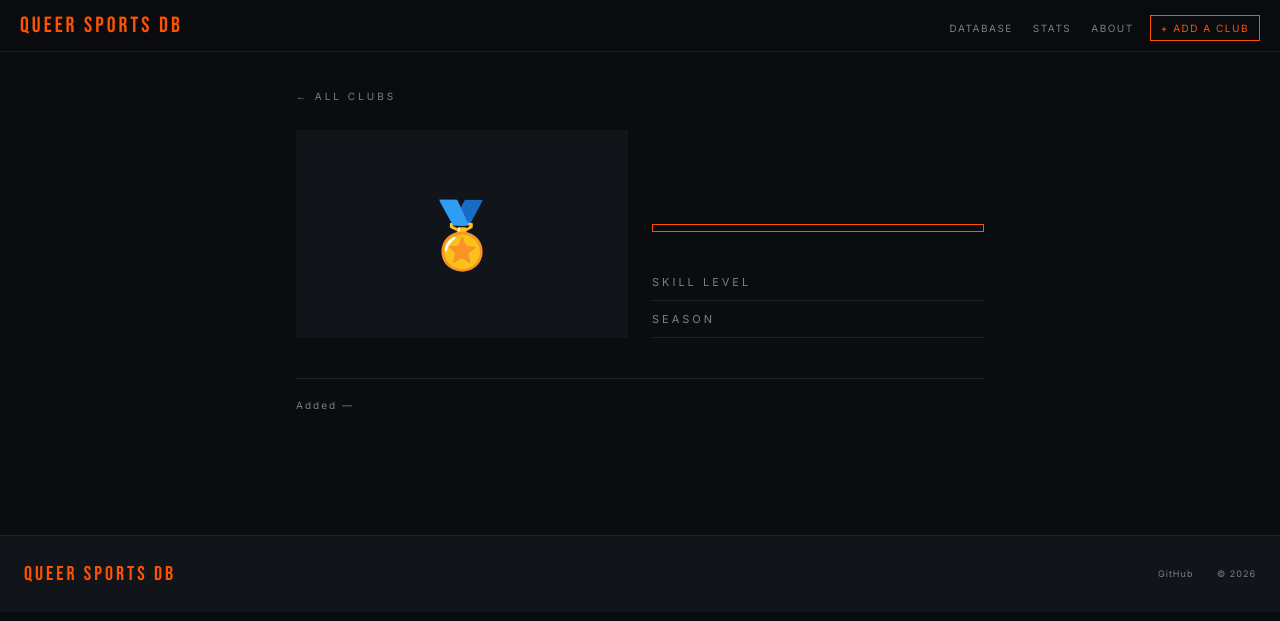
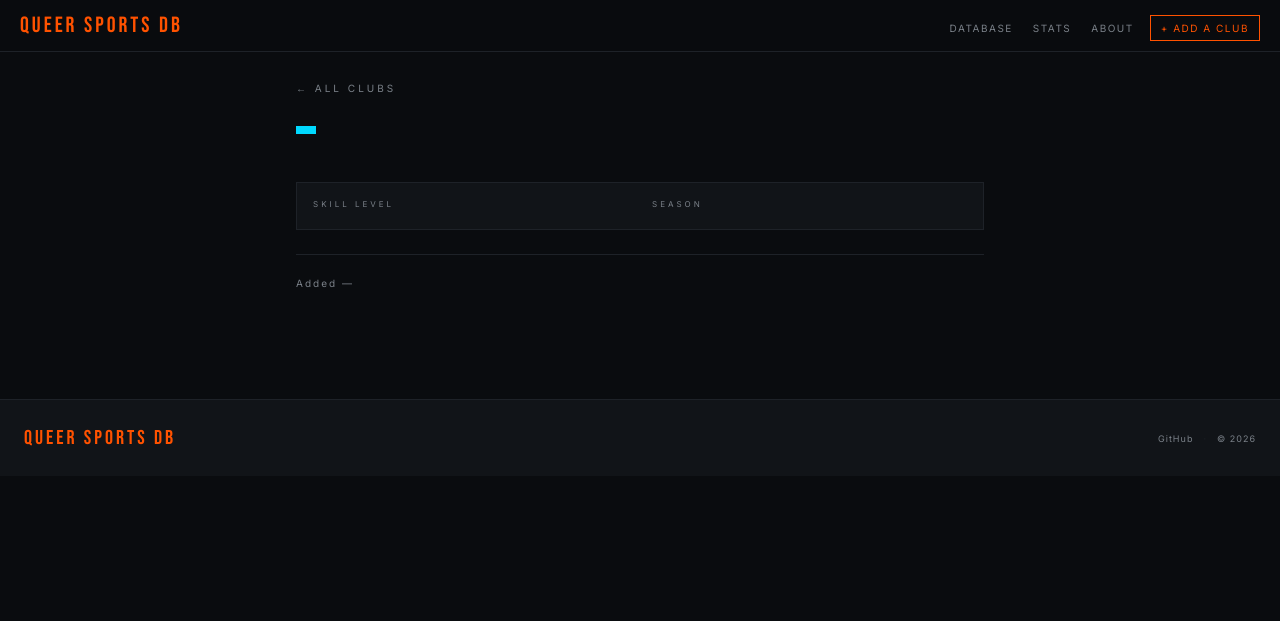
Before and after one commit to rsamuels1/dykesportsdb, a Flask app: template templates/club_detail.html in a window 1280 px wide. Shown: the top 621 px of the page. Run offline with Flask 3, Linux system fonts and the light colour scheme; the template is opened without the code that fills it, so the values that code supplies are empty; parts of the project's set-up code (start-up, migrations or seed data) failed here and were passed over; some libraries are stand-ins or nearby versions.

Commit message:
update to club detail pages

```diff
--- a/app.py
+++ b/app.py
@@ -199,7 +199,7 @@ def club_detail(club_id):
     club = cur.fetchone()
     if club is None:
         return "Club not found", 404
-    return render_template("club_detail.html", club=club)
+    return render_template("club_detail.html", club=club, sport_emoji=SPORT_EMOJI)
 
 
 @app.route("/submit", methods=["GET", "POST"])
--- a/templates/club_detail.html
+++ b/templates/club_detail.html
@@ -4,41 +4,38 @@
 
 {% block head %}
 <style>
-.detail-page { max-width: 720px; margin: 0 auto; padding: 32px 16px 64px; }
+.detail-page { max-width: 720px; margin: 0 auto; padding: 24px 16px 48px; }
 
-.detail-back { display: inline-block; font-size: 10px; letter-spacing: 3px; text-transform: uppercase; color: var(--adim); text-decoration: none; margin-bottom: 28px; }
+.detail-back { display: inline-block; font-size: 10px; letter-spacing: 3px; text-transform: uppercase; color: var(--adim); text-decoration: none; margin-bottom: 20px; }
 .detail-back:hover { color: var(--green); }
 
-.detail-hero { display: grid; grid-template-columns: 1fr 1fr; gap: 24px; margin-bottom: 40px; }
-@media (max-width: 560px) { .detail-hero { grid-template-columns: 1fr; } }
-
-.detail-img { aspect-ratio: 16/10; overflow: hidden; background: var(--bg2); display: flex; align-items: center; justify-content: center; }
-.detail-img img { width: 100%; height: 100%; object-fit: cover; display: block; filter: grayscale(100%); }
-
+.detail-header { margin-bottom: 28px; }
+.detail-emoji { font-size: 32px; margin-bottom: 12px; }
+.detail-name { font-family: var(--fhead); font-size: 32px; letter-spacing: 2px; line-height: 1.1; margin-bottom: 12px; }
 .detail-sport {
     display: inline-block; font-size: 9px; letter-spacing: 3px; text-transform: uppercase;
-    border: 1px solid var(--amber); color: var(--amber); padding: 3px 10px; margin-bottom: 12px;
+    background: #00D9FF; color: #060606; padding: 4px 10px; margin-bottom: 16px;
 }
-.detail-name { font-family: var(--fhead); font-size: clamp(28px, 6vw, 48px); letter-spacing: 2px; line-height: 1.05; margin-bottom: 20px; }
 
-.detail-meta { display: flex; flex-direction: column; justify-content: flex-end; gap: 0; }
+.detail-info {
+    display: grid; grid-template-columns: 1fr 1fr; gap: 16px 24px;
+    margin-bottom: 24px; padding: 16px; background: var(--bg2); border: 1px solid var(--afaint);
+}
+@media (max-width: 560px) { .detail-info { grid-template-columns: 1fr; } }
 
-.meta-row {
-    display: flex; justify-content: space-between; align-items: baseline;
-    border-bottom: 1px solid var(--afaint); padding: 11px 0;
-    font-size: 11px;
+.info-block {
+    display: flex; flex-direction: column; gap: 4px;
 }
-.meta-row:first-child { border-top: 1px solid var(--afaint); }
-.meta-key { letter-spacing: 3px; text-transform: uppercase; color: var(--adim); }
-.meta-val { color: var(--w); letter-spacing: 1px; }
-.meta-val a { color: var(--green); text-decoration: none; }
-.meta-val a:hover { text-decoration: underline; }
+.info-key { font-size: 8px; letter-spacing: 3px; text-transform: uppercase; color: var(--adim); }
+.info-val { font-size: 13px; color: var(--w); letter-spacing: 0.5px; }
+.info-val a { color: var(--green); text-decoration: none; }
+.info-val a:hover { text-decoration: underline; }
 
-.detail-notes { margin-top: 36px; }
-.detail-notes-label { font-size: 9px; letter-spacing: 4px; text-transform: uppercase; color: var(--green); margin-bottom: 10px; }
-.detail-notes-body { font-size: 13px; line-height: 1.9; color: rgba(255,255,255,0.72); border-left: 2px solid var(--afaint); padding-left: 16px; }
+.detail-notes { margin-bottom: 24px; }
+.detail-notes-label { font-size: 9px; letter-spacing: 4px; text-transform: uppercase; color: var(--green); margin-bottom: 8px; }
+.detail-notes-body { font-size: 13px; line-height: 1.8; color: rgba(255,255,255,0.75); background: var(--bg2); padding: 12px 16px; border-left: 2px solid var(--green); }
 
-.detail-foot { margin-top: 40px; padding-top: 20px; border-top: 1px solid var(--afaint); display: flex; justify-content: space-between; align-items: center; }
+.detail-foot { padding-top: 16px; border-top: 1px solid var(--afaint); }
 .detail-date { font-size: 10px; letter-spacing: 2px; color: var(--adim); }
 </style>
 {% endblock %}
@@ -47,54 +44,44 @@
 <div class="detail-page">
     <a href="/sports-database" class="detail-back">← All Clubs</a>
 
-    <div class="detail-hero">
-        <div class="detail-img">
-            {% if club['photo_url'] %}
-            <img src="{{ club['photo_url'] if club['photo_url'].startswith('http') else '/' + club['photo_url'] }}" alt="{{ club['club_name'] }}">
-            {% else %}
-            <span style="font-size:64px;">🏅</span>
-            {% endif %}
+    <div class="detail-header">
+        <div class="detail-emoji">
+            {% set emoji = sport_emoji.get(club['sport'].lower(), '🏅') %}
+            {{ emoji }}
+        </div>
+        <div class="detail-name">{{ club['club_name'] }}</div>
+        <div class="detail-sport">{{ club['sport'] }}</div>
     </div>
 
-        <div class="detail-meta">
-            <div class="detail-sport">{{ club['sport'] }}</div>
-            <div class="detail-name">{{ club['club_name'] }}</div>
-
-            <div class="meta-row">
-                <span class="meta-key">Skill Level</span>
-                <span class="meta-val">{{ club['skill_level'] }}</span>
+    <div class="detail-info">
+        <div class="info-block">
+            <div class="info-key">Skill Level</div>
+            <div class="info-val">{{ club['skill_level'] }}</div>
         </div>
-            <div class="meta-row">
-                <span class="meta-key">Season</span>
-                <span class="meta-val">{{ club['season'] }}</span>
+        <div class="info-block">
+            <div class="info-key">Season</div>
+            <div class="info-val">{{ club['season'] }}</div>
         </div>
-            {% if club['weekday'] %}
-            <div class="meta-row">
-                <span class="meta-key">Day</span>
-                <span class="meta-val">{{ club['weekday'] }}</span>
+        {% if club['instagram'] %}
+        <div class="info-block">
+            <div class="info-key">Instagram</div>
+            <div class="info-val">
+                <a href="https://instagram.com/{{ club['instagram'] }}" target="_blank" rel="noopener">@{{ club['instagram'] }}</a>
             </div>
-            {% endif %}
-            {% if club['instagram'] %}
-            <div class="meta-row">
-                <span class="meta-key">Instagram</span>
-                <span class="meta-val">
-                    <a href="https://instagram.com/{{ club['instagram'] }}" target="_blank" rel="noopener">@{{ club['instagram'] }}</a>
-                </span>
         </div>
         {% endif %}
         {% if club['how_to_join'] %}
-            <div class="meta-row">
-                <span class="meta-key">How to Join</span>
-                <span class="meta-val">
+        <div class="info-block">
+            <div class="info-key">How to Join</div>
+            <div class="info-val">
                 {% if club['how_to_join'].startswith('http') %}
                 <a href="{{ club['how_to_join'] }}" target="_blank" rel="noopener">Link →</a>
                 {% else %}
                 {{ club['how_to_join'] }}
                 {% endif %}
-                </span>
+            </div>
         </div>
         {% endif %}
-        </div>
     </div>
 
     {% if club['notes'] %}
```
Also changed, not shown: templates/sports_database.html (+2 -66 lines). Lines whose indentation alone changed are shown as unchanged.
